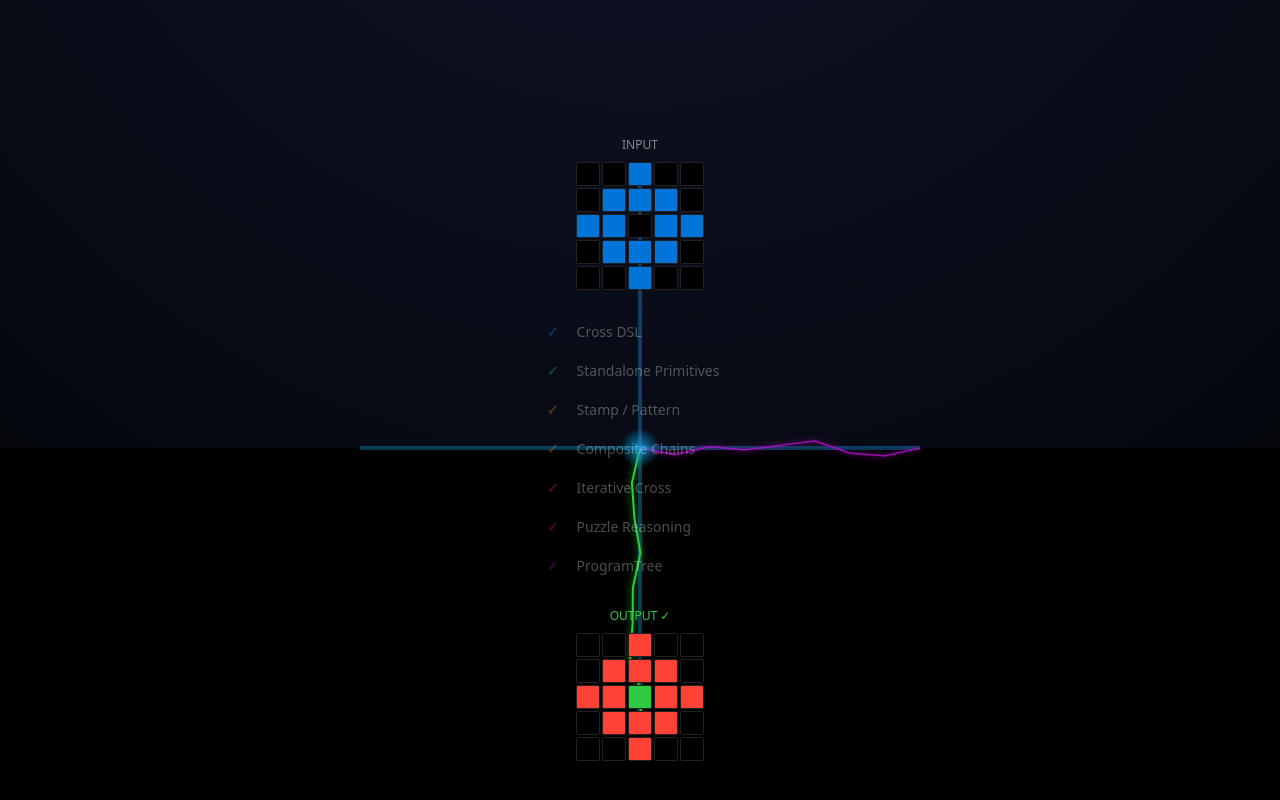
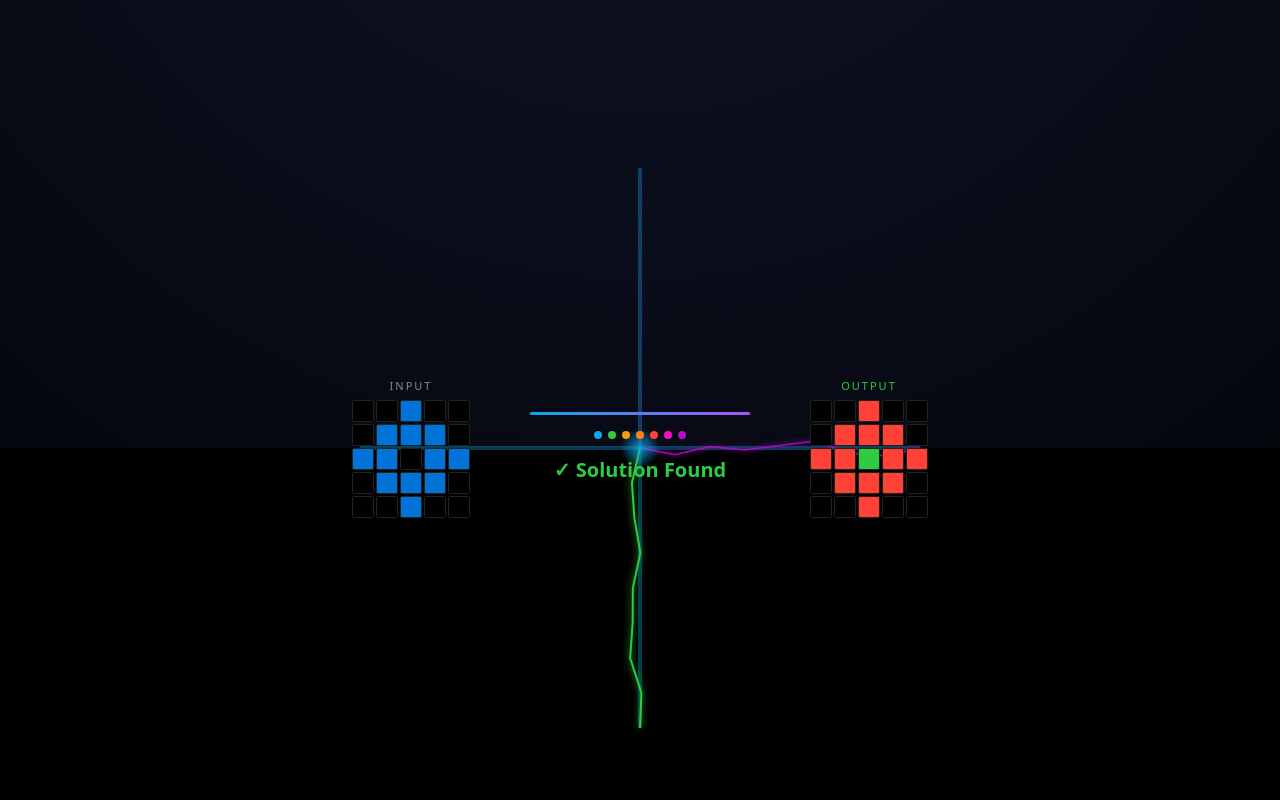
Before and after one commit to Ag3497120/verantyx-v6, a Next.js app: page / in a window 1280 px wide. Shown: the part 1669-2469 px from the top of the page. Built offline with nearby package versions, Linux system fonts and the light colour scheme.

Commit message:
fix: horizontal layout for solver - input|phase|output side by side, compact single-phase display

```diff
--- a/src/components/SolverAnimation.tsx
+++ b/src/components/SolverAnimation.tsx
@@ -174,62 +174,87 @@ export default function SolverAnimation() {
         />
 
         {/* Content overlay */}
-        <div style={{ position: 'relative', zIndex: 10, textAlign: 'center', maxWidth: '600px', padding: '0 20px' }}>
-          {/* Input grid */}
+        <div style={{ position: 'relative', zIndex: 10, display: 'flex', alignItems: 'center', justifyContent: 'center', gap: '60px', padding: '0 20px', maxWidth: '900px' }}>
+          {/* Left: Input grid */}
           <motion.div
-            animate={{ opacity: progressVal > 0.02 ? 1 : 0, y: progressVal > 0.02 ? 0 : 30 }}
+            animate={{ opacity: progressVal > 0.02 ? 1 : 0, x: progressVal > 0.02 ? 0 : -30 }}
             transition={{ duration: 0.3 }}
-            style={{ marginBottom: '24px' }}
+            style={{ textAlign: 'center', flexShrink: 0 }}
           >
-            <div style={{ color: '#888', fontSize: '12px', marginBottom: '8px' }}>INPUT</div>
-            <div style={{ display: 'inline-grid', gridTemplateColumns: 'repeat(5, 24px)', gap: '2px' }}>
+            <div style={{ color: '#888', fontSize: '11px', marginBottom: '6px', letterSpacing: '2px' }}>INPUT</div>
+            <div style={{ display: 'inline-grid', gridTemplateColumns: 'repeat(5, 22px)', gap: '2px' }}>
               {SAMPLE_INPUT.flat().map((c, i) => (
-                <div key={i} style={{ width: 24, height: 24, background: ARC_COLORS[c], borderRadius: 2, border: '1px solid #222' }} />
+                <div key={i} style={{ width: 22, height: 22, background: ARC_COLORS[c], borderRadius: 2, border: '1px solid #222' }} />
               ))}
             </div>
           </motion.div>
 
-          {/* Phase indicator */}
-          <div style={{ marginBottom: '24px' }}>
-            {PHASES.map((p, i) => (
+          {/* Center: Current phase (only one shown) */}
+          <div style={{ textAlign: 'center', minWidth: '220px' }}>
+            {/* Progress bar */}
+            <div style={{ width: '100%', height: '3px', background: '#222', borderRadius: '2px', marginBottom: '16px' }}>
               <motion.div
-                key={i}
-                animate={{
-                  opacity: currentPhase === i ? 1 : currentPhase > i ? 0.3 : 0.1,
-                  scale: currentPhase === i ? 1.1 : 1,
-                  x: currentPhase === i ? 0 : currentPhase > i ? -10 : 10,
-                }}
-                transition={{ duration: 0.3 }}
-                style={{
-                  padding: '6px 16px',
-                  margin: '4px 0',
-                  borderRadius: '8px',
-                  border: `1px solid ${currentPhase === i ? p.color : 'transparent'}`,
-                  background: currentPhase === i ? `${p.color}22` : 'transparent',
-                  display: 'flex',
-                  alignItems: 'center',
-                  gap: '12px',
-                  fontSize: '14px',
-                }}
+                animate={{ width: `${progressVal * 100}%` }}
+                style={{ height: '100%', background: 'linear-gradient(90deg, #0EA5E9, #A855F7)', borderRadius: '2px' }}
+              />
+            </div>
+
+            {/* Phase dots */}
+            <div style={{ display: 'flex', justifyContent: 'center', gap: '6px', marginBottom: '16px' }}>
+              {PHASES.map((p, i) => (
+                <div key={i} style={{
+                  width: 8, height: 8, borderRadius: '50%',
+                  background: currentPhase > i ? p.color : currentPhase === i ? p.color : '#333',
+                  opacity: currentPhase >= i ? 1 : 0.3,
+                  transition: 'all 0.3s',
+                  boxShadow: currentPhase === i ? `0 0 10px ${p.color}` : 'none',
+                }} />
+              ))}
+            </div>
+
+            {/* Current phase name */}
+            {currentPhase < 7 && (
+              <motion.div
+                key={currentPhase}
+                initial={{ opacity: 0, y: 10 }}
+                animate={{ opacity: 1, y: 0 }}
+                exit={{ opacity: 0, y: -10 }}
+                style={{ marginBottom: '8px' }}
               >
-                <span style={{ color: p.color, fontWeight: 700, minWidth: '24px' }}>{currentPhase > i ? '✓' : `${i + 1}`}</span>
-                <span style={{ color: currentPhase >= i ? '#fff' : '#444' }}>{p.name}</span>
-                {currentPhase === i && (
-                  <span style={{ color: '#888', fontSize: '11px', marginLeft: 'auto' }}>{p.desc}</span>
-                )}
+                <div style={{
+                  color: PHASES[currentPhase].color,
+                  fontSize: '20px',
+                  fontWeight: 700,
+                }}>
+                  Phase {currentPhase + 1}: {PHASES[currentPhase].name}
+                </div>
+                <div style={{ color: '#888', fontSize: '12px', marginTop: '4px' }}>
+                  {PHASES[currentPhase].desc}
+                </div>
               </motion.div>
-            ))}
+            )}
+
+            {currentPhase >= 7 && (
+              <motion.div
+                initial={{ opacity: 0, scale: 0.8 }}
+                animate={{ opacity: 1, scale: 1 }}
+                style={{ color: '#2ECC40', fontSize: '20px', fontWeight: 700 }}
+              >
+                ✓ Solution Found
+              </motion.div>
+            )}
           </div>
 
-          {/* Output grid */}
+          {/* Right: Output grid */}
           <motion.div
-            animate={{ opacity: progressVal > 0.85 ? 1 : 0, y: progressVal > 0.85 ? 0 : 30, scale: progressVal > 0.85 ? 1 : 0.8 }}
+            animate={{ opacity: progressVal > 0.85 ? 1 : 0, x: progressVal > 0.85 ? 0 : 30, scale: progressVal > 0.85 ? 1 : 0.8 }}
             transition={{ duration: 0.4 }}
+            style={{ textAlign: 'center', flexShrink: 0 }}
           >
-            <div style={{ color: '#2ECC40', fontSize: '12px', marginBottom: '8px' }}>OUTPUT ✓</div>
-            <div style={{ display: 'inline-grid', gridTemplateColumns: 'repeat(5, 24px)', gap: '2px' }}>
+            <div style={{ color: '#2ECC40', fontSize: '11px', marginBottom: '6px', letterSpacing: '2px' }}>OUTPUT</div>
+            <div style={{ display: 'inline-grid', gridTemplateColumns: 'repeat(5, 22px)', gap: '2px' }}>
               {SAMPLE_OUTPUT.flat().map((c, i) => (
-                <div key={i} style={{ width: 24, height: 24, background: ARC_COLORS[c], borderRadius: 2, border: '1px solid #222' }} />
+                <div key={i} style={{ width: 22, height: 22, background: ARC_COLORS[c], borderRadius: 2, border: '1px solid #222' }} />
               ))}
             </div>
           </motion.div>
```
